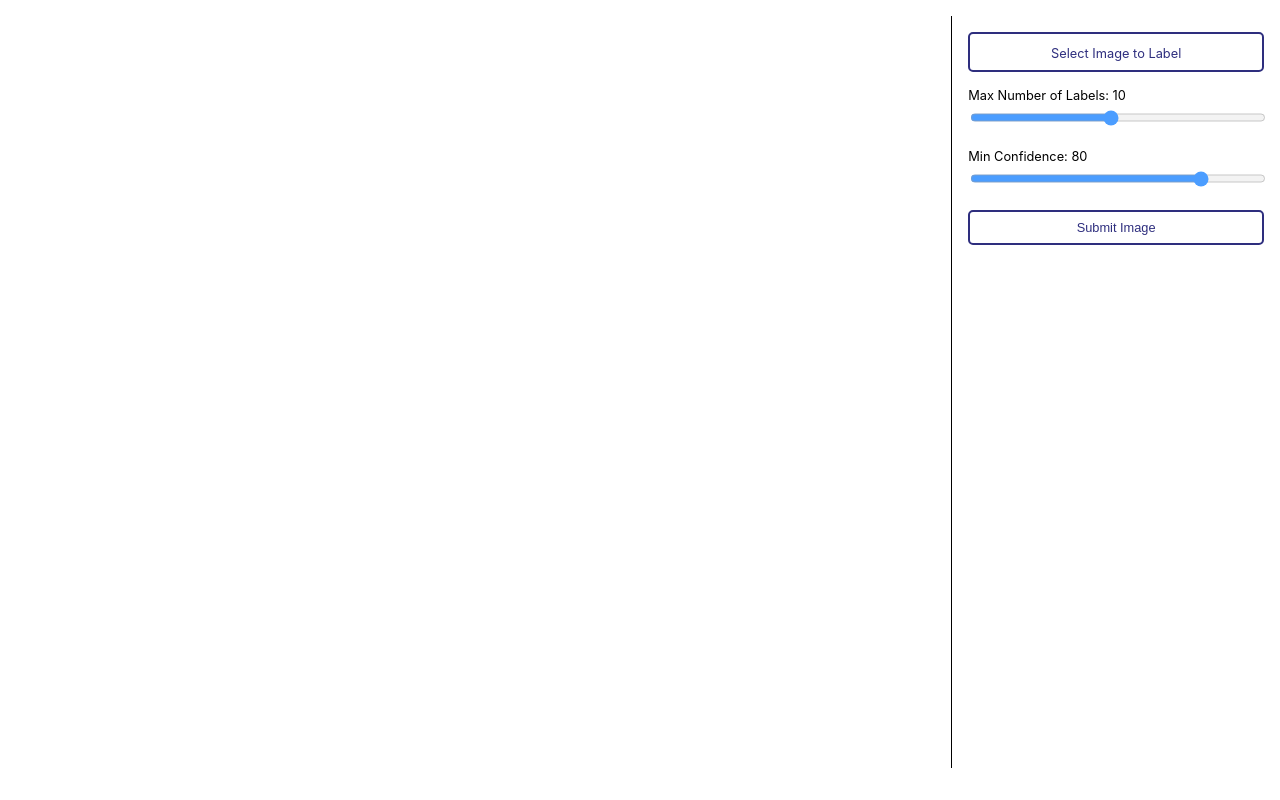
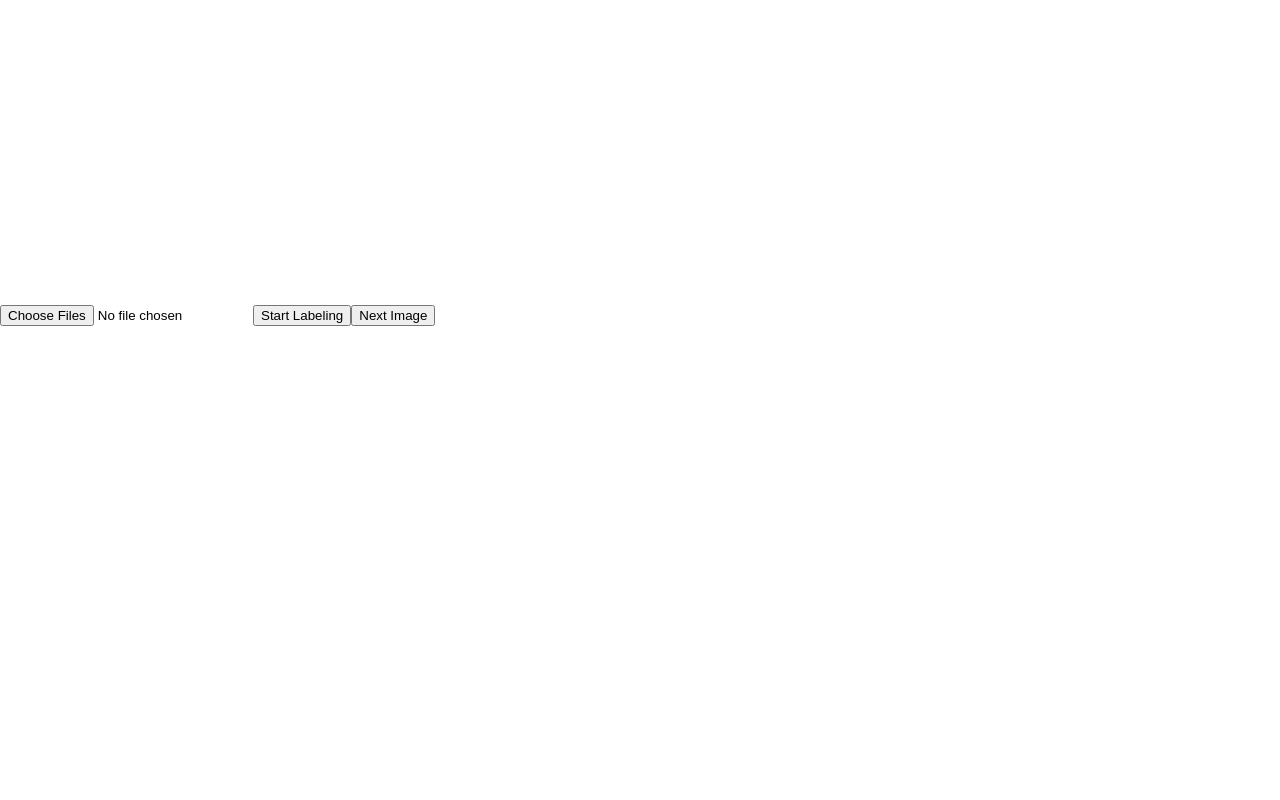
Before and after one commit to manaranjoc/image-recognition-front, a React (Create React App) app: page /bounding-box in a window 1280 px wide. Built offline with nearby package versions, Linux system fonts and the light colour scheme.

Commit message:
Add functionality to add Bounding box to Image

```diff
--- a/package.json
+++ b/package.json
@@ -9,6 +9,7 @@
     "axios": "^0.21.1",
     "react": "^17.0.1",
     "react-dom": "^17.0.1",
+    "react-router-dom": "^5.2.0",
     "react-scripts": "4.0.2",
     "web-vitals": "^1.1.0"
   },
--- a/src/App.js
+++ b/src/App.js
@@ -2,13 +2,17 @@ import styles from './App.module.css';
 import React, {useState} from "react";
 import Form from "./components/Form";
 import Image from "./components/Image"
+import {BrowserRouter, Route} from 'react-router-dom';
+import Tagger from './components/Tagger';
 
 function App() {
   const [image, setImage] = useState();
   const [imageLabels, setImageLabels] = useState();
 
   return (
+    <BrowserRouter>
       <div className={styles.container}>
+        <Route path='/' exact>
           <Image
             image={image}
             labels={imageLabels}
@@ -18,7 +22,12 @@ function App() {
             setImage={setImage}
             setImageLabels={setImageLabels}
           />
+        </Route>
+        <Route path='/bounding-box'>
+          <Tagger/>
+        </Route>
       </div>
+    </BrowserRouter>
   );
 }
 
--- /dev/null
+++ b/src/components/Tagger/Tagger.module.css
@@ -0,0 +1,9 @@
+.canvasContainer {
+  position: relative;
+}
+
+.canvasBoundingBox {
+  position: absolute;
+  top: 0;
+  left: 0;
+}
--- /dev/null
+++ b/src/components/Tagger/index.js
@@ -0,0 +1,89 @@
+import {useRef, useState, useEffect, useCallback} from 'react';
+import styles from './Tagger.module.css'
+
+const Tagger = () => {
+
+  const [currentImage, setCurrentImage] = useState(0);
+  const [boundingBox, setBoundingBox] = useState({width: undefined, height: undefined});
+  const imageContainer = useRef(null);
+  const boundingBoxContainer = useRef(null);
+  const imageInput = useRef(null);
+
+  const updateCanvas = () => {
+    const canvas = imageContainer.current;
+    const context = canvas.getContext('2d');
+
+    const image = new Image();
+    const imageToLoad = imageInput.current.files[currentImage];
+
+    image.onload = () => {
+      context.clearRect(0, 0, 300, 300);
+      context.drawImage(image, 0, 0, 300, 300);
+      URL.revokeObjectURL(image.src)
+    }
+
+    image.src = URL.createObjectURL(imageToLoad);
+
+  }
+
+  const nextImage = () => {
+    const nextImage = currentImage + 1;
+    if (nextImage < imageInput.current.files.length) {
+      setCurrentImage(nextImage);
+    }
+  }
+
+  useEffect(() => {
+    if(imageInput.current.files.length !== 0) {
+      updateCanvas();
+    }
+  }, [currentImage])
+
+  const drawRectangle = (event) => {
+    const rect = boundingBoxContainer.current.getBoundingClientRect();
+    const x = event.clientX - rect.left;
+    const y = event.clientY - rect.top;
+
+    console.log(boundingBox)
+    if(boundingBox.width === 0 || boundingBox.height === 0) {
+      setBoundingBox({...boundingBox, width: x-boundingBox.x, height: y-boundingBox.y})
+    } else {
+      setBoundingBox({width: 0, height: 0, x, y})
+    }
+
+  };
+
+  useEffect(() => {
+    const context = boundingBoxContainer.current.getContext('2d');
+    if( boundingBox.width !== 0 && boundingBox.height !== 0) {
+      context.clearRect(0, 0, 300, 300);
+      context.globalAlpha = 0.5;
+      context.fillStyle = 'blue';
+      context.fillRect(boundingBox.x, boundingBox.y, boundingBox.width, boundingBox.height)
+      context.globalAlpha = 1;
+    }
+  }, [boundingBox])
+
+  return (
+    <div>
+      <div className={styles.canvasContainer}>
+        <canvas ref={boundingBoxContainer} width='300' height='300' className={styles.canvasBoundingBox} onClick={drawRectangle}>
+          Not support for canvas tag
+        </canvas>
+        <canvas ref={imageContainer} width='300' height='300'>
+          Not support for canvas tag
+        </canvas>
+      </div>
+
+      <input ref={imageInput} accept="image/jpeg, image/png, image/jpg" type="file" name="images" multiple/>
+      <button onClick={updateCanvas}>
+        Start Labeling
+      </button>
+      <button onClick={nextImage}>
+        Next Image
+      </button>
+    </div>
+  )
+}
+
+export default Tagger;
```
Also changed, not shown: 1 other file (tests, documents, lock files or other folders). Lines whose indentation alone changed are shown as unchanged.
